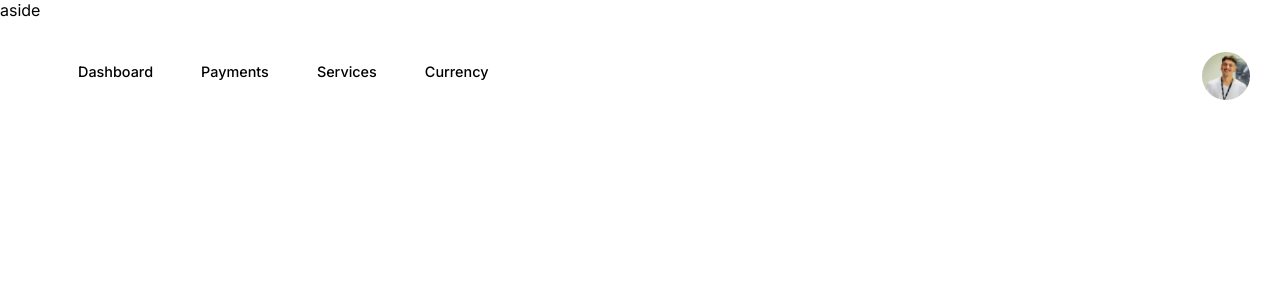
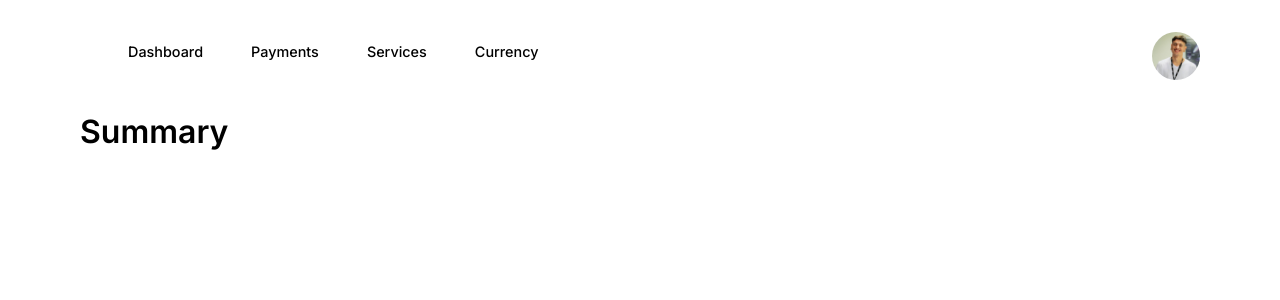
Before and after one commit to Codfect/layout-test, a React (Create React App) app in the folder client/: page / in a window 1280 px wide. Shown: the top 300 px of the page. Built offline with nearby package versions, Linux system fonts and the light colour scheme.

Commit message:
Dashboard and summary overview

```diff
--- a/client/src/App.tsx
+++ b/client/src/App.tsx
@@ -1,12 +1,12 @@
-import { AsideMenu } from "./components/AsideMenu";
+import { Dashboard } from "./components/Dashboard";
 import { Header } from "./components/Header";
 import { GlobalStyle } from "./styles/global";
 
 export function App() {
   return (
     <>
-      <AsideMenu></AsideMenu>
-      <Header></Header>
+      <Header />
+      <Dashboard />
       <GlobalStyle />
     </>
   );
--- a/client/src/components/AsideMenu/styles.ts
+++ b/client/src/components/AsideMenu/styles.ts
@@ -1,5 +1,5 @@
 import styled from 'styled-components';
 
 export const Container = styled.aside`
-
+  float: left;
 `;
--- /dev/null
+++ b/client/src/components/Dashboard/index.tsx
@@ -0,0 +1,10 @@
+import { Container } from './styles';
+import { Summary } from '../Summary';
+
+export function Dashboard() {
+  return(
+    <Container>
+      <Summary></Summary>
+    </Container>
+  );
+}
--- /dev/null
+++ b/client/src/components/Dashboard/styles.ts
@@ -0,0 +1,6 @@
+import styled from 'styled-components';
+
+export const Container = styled.main`
+  max-width: 1120px;
+  margin: 0 auto;
+`;
--- a/client/src/components/Header/styles.ts
+++ b/client/src/components/Header/styles.ts
@@ -1,13 +1,12 @@
 import styled from 'styled-components';
 
 export const Container = styled.header`
-
 `;
 
 export const Content = styled.div`
   margin: 0 auto;
   padding: 2rem 0;
-  max-width: 1220px;
+  max-width: 1120px;
   display: flex;
   justify-content: space-between;
   align-items: center;
--- /dev/null
+++ b/client/src/components/Summary/index.tsx
@@ -0,0 +1,5 @@
+export function Summary() {
+  return (
+    <h1>Summary</h1>
+  );
+}
--- /dev/null
+++ b/client/src/components/Summary/styles.ts
@@ -0,0 +1,5 @@
+import styled from "styled-components";
+
+export const Container = styled.div`
+
+`;
```
Also changed, not shown: client/src/components/AsideMenu/index.tsx (renamed from client/src/components/AsideMenu/index.jsx).
